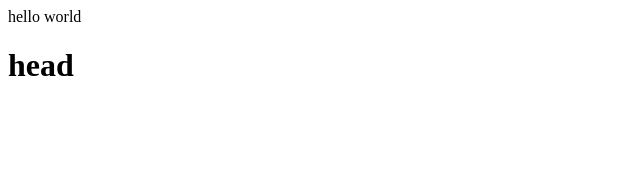
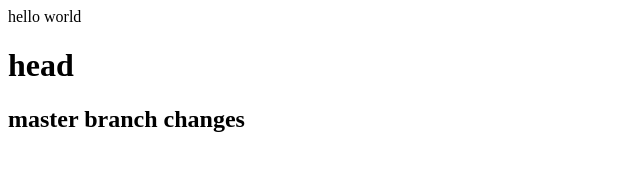
Before and after one commit to yoyo1109/demo-repo, a plain HTML site: page index.html in a window 1280 px wide. Shown: the whole page, without its empty margins (0-640 px from the left). Drawn offline with Linux system fonts and the light colour scheme.

Commit message:
update index in master branch

```diff
--- a/index.html
+++ b/index.html
@@ -1,2 +1,3 @@
 <div>hello world</div>
 <h1>head</h1>
+<h2>master branch changes</h2>
```
